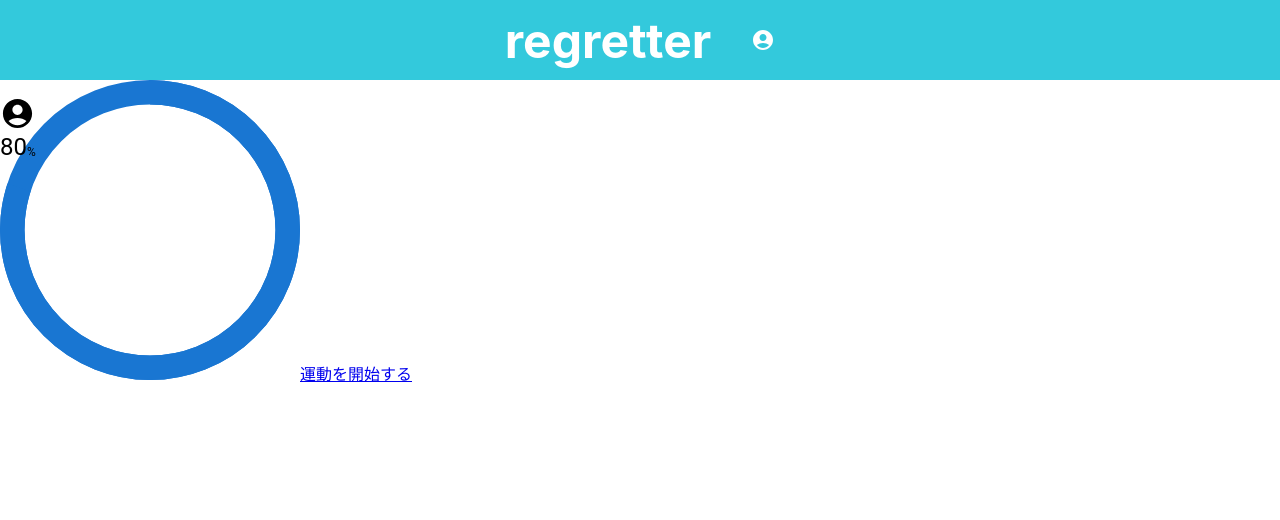
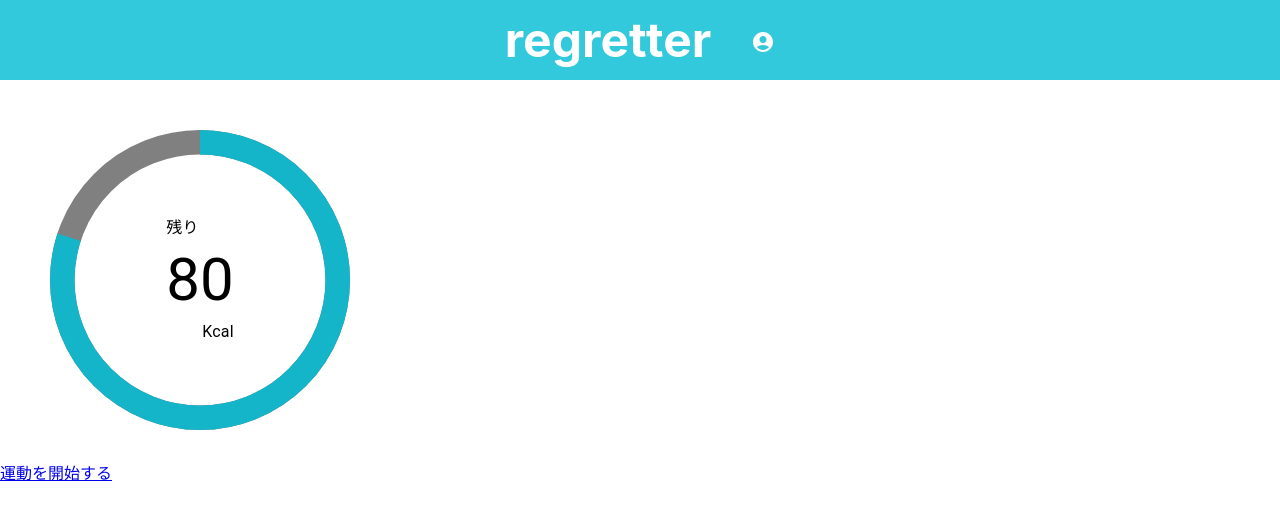
Before and after one commit to GMO-teamB/Regretter, a React (Create React App) app in the folder frontend/: page / in a window 1280 px wide. Shown: the top 520 px of the page. Built offline with nearby package versions, Linux system fonts and the light colour scheme.

Commit message:
トップページレイアウトの修正

```diff
--- a/frontend/src/Components/Header.css
+++ b/frontend/src/Components/Header.css
@@ -11,11 +11,7 @@ header {
   .service-title {
     font-size: 3rem;
     color: white;
-  }
-
-  .menu-icon {
-    font-size: 2.5rem;
-    color: white;
+    margin-top: 2rem;
   }
 
   .user-icon {
--- a/frontend/src/Components/Header.js
+++ b/frontend/src/Components/Header.js
@@ -8,6 +8,7 @@ import {
   TableCell,
   TableRow,
   TextField,
+  Box,
 } from '@mui/material';
 import React, { useRef, useState } from 'react';
 import {
@@ -27,11 +28,13 @@ function Header() {
   return (
     <header>
       <h1 className="service-title">regretter</h1>
+      <Box>
       <Button
         onClick={() => setIsDialogOpen(true)}
       >
           <AccountCircle className="user-icon"/>
       </Button>
+      </Box>
       <Dialog open={isDialogOpen} fullWidth maxWidth="md">
         <DialogTitle>設定</DialogTitle>
         <DialogContent>
--- a/frontend/src/Components/Top.css
+++ b/frontend/src/Components/Top.css
@@ -1,4 +1,12 @@
 .top{
     align-content: center;
     justify-content: center;
+    height:400px;
+    width:400px;
+    display: 'block';
 }
+.startButton{
+    margin-top: 30px;
+    justify-content: center;
+    align-content: center;
+}
--- a/frontend/src/Components/Top.js
+++ b/frontend/src/Components/Top.js
@@ -2,12 +2,15 @@ import React from 'react'
 import { Link } from 'react-router-dom'
 import { PieChart } from './pichart'
 import "./Top.css";
+import { Box} from '@mui/material'
 
 export default function Top() {
   return (
     <div className='top'>
        <PieChart></PieChart>
-       <Link to="/task">運動を開始する</Link>
+       <Box className='startButton'>
+        <Link to="/task" >運動を開始する</Link>
+       </Box>
     </div>
 
   )
--- a/frontend/src/Components/pichart.css
+++ b/frontend/src/Components/pichart.css
@@ -1,9 +1,27 @@
-.circle{
-
-}
-
 .circleBox{
     display:"inline-flex";
     align-items: center;
     justify-content: center;
+    height:300px;
+    width:100%;
+    margin-top: 50px;
 }
+
+.circleContent{
+  left: 0;
+  top: 16px;
+  bottom: 0;
+  right: 0;
+}
+.probability{
+  margin-bottom: 4px;
+}
+
+.circleBackground{
+  color: #bfbfbf;
+}
+
+.circle{
+  position: absolute;
+  color:white;
+}
--- a/frontend/src/Components/pichart.js
+++ b/frontend/src/Components/pichart.js
@@ -1,52 +1,23 @@
 import "./pichart.css";
 import { Box, CircularProgress, Grid, Typography } from '@mui/material'
-import {
-  AccountCircle,
-} from '@mui/icons-material';
 import React from 'react'
-import styled from 'styled-components'
 
-const CircularInternalContent = styled.div`
-  left: 0;
-  top: 16px;
-  bottom: 0;
-  right: 0;
-  position: absolute;
-`
-
-const ProbabilitySuffix = styled(Typography)`
-  margin-bottom: 4px;
-`
-
-const StyledCircularBackground = styled(CircularProgress)`
-  color: #bfbfbf;
-`
-
-const StyledCircularBar = styled(CircularProgress)`
-  position: absolute;
-`
 
 export function PieChart(){
     const value = 80
     return (
-      <Box position="relative" display="inline-flex">
+      <Box position="relative" display="inline-flex" className="circleBox">
         {/* 背景用のCircularProgress */}
-        <StyledCircularBackground variant="determinate" size={300} value={100} />
+        <CircularProgress className="circle" variant="determinate" size={300} value={100} style={{'color': 'gray'}}/>
         {/* バロメーター用のCircularProgress */}
-        <StyledCircularBar variant="determinate" size={300} value={value} />
-        <CircularInternalContent>
-          <Grid container justify="center">
-            <AccountCircle fontSize="large" />
-            <Grid
-              container
-              justify="center"
-              alignItems="flex-end"
-            >
-              <Typography variant="h5">{value}</Typography>
-              <ProbabilitySuffix variant="caption">%</ProbabilitySuffix>
-            </Grid>
+        <CircularProgress className="circle" variant="determinate" size={300} value={value} style={{'color': '#14b4c9'}}/>
+        <div className="circleContent">
+          <Grid container justify="center" display={"block"}>
+               <Typography>残り</Typography>
+              <Typography variant="h5" fontSize={60}>{value}</Typography>
+              <Typography textAlign={"right"}>Kcal</Typography>
           </Grid>
-        </CircularInternalContent>
+        </div>
       </Box>
     )
   }
```
